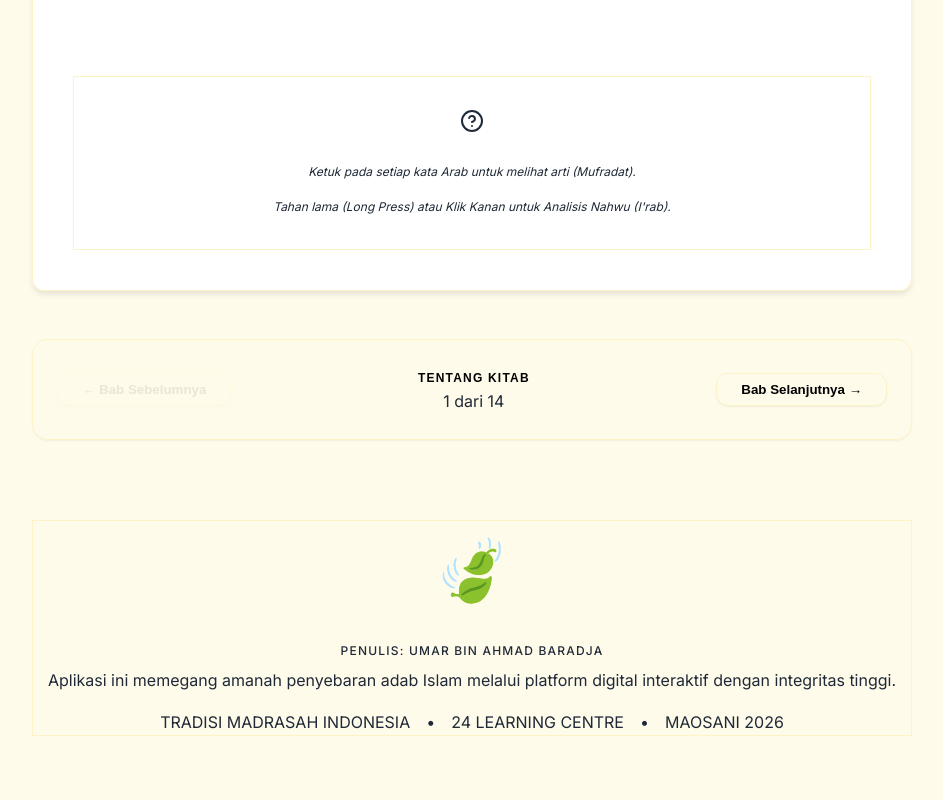
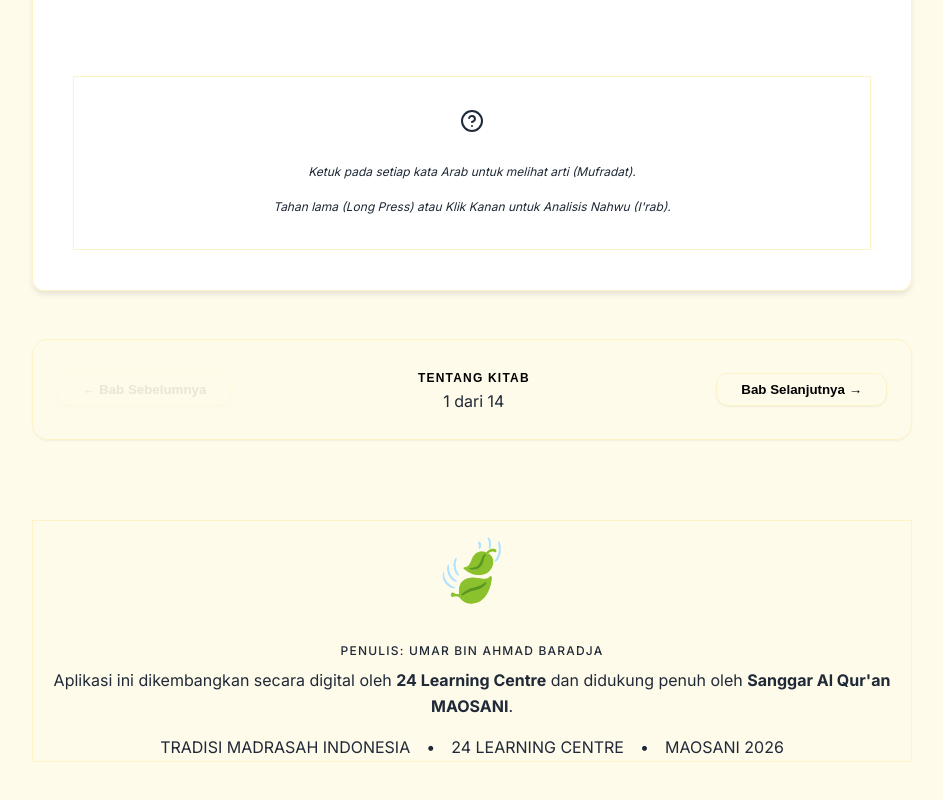
Before and after one commit to hafarna03aja-droid/Al-Akhlaq-Lil-Banin, a Next.js app: page / in a window 1280 px wide. Shown: the part 1036-1836 px from the top of the page, without its empty margins (328-1271 px from the left). Before the commit the page ends 1812 px from the top, so only its background shows below. Built offline with nearby package versions, Linux system fonts and the light colour scheme.

Commit message:
docs: update credits for 24 Learning Centre and Sanggar Al Qur'an MAOSANI

```diff
--- a/src/app/page.tsx
+++ b/src/app/page.tsx
@@ -87,7 +87,7 @@ export default function Home() {
           <footer className="mt-20 py-12 text-center border-t border-bg-sand opacity-40">
             <div className="text-6xl mb-6 opacity-20">🍃</div>
             <p className="text-xs font-medium text-text-slate tracking-widest uppercase mb-2">Penulis: Umar bin Ahmad Baradja</p>
-            <p className="text-[10px] max-w-xs mx-auto mb-4">Aplikasi ini memegang amanah penyebaran adab Islam melalui platform digital interaktif dengan integritas tinggi.</p>
+            <p className="text-[10px] max-w-xs mx-auto mb-4">Aplikasi ini dikembangkan secara digital oleh <strong>24 Learning Centre</strong> dan didukung penuh oleh <strong>Sanggar Al Qur'an MAOSANI</strong>.</p>
             <div className="flex items-center justify-center gap-4 text-[9px] uppercase tracking-tighter opacity-70">
               <span>Tradisi Madrasah Indonesia</span>
               <span>•</span>
--- a/src/components/Modals/AboutApp.tsx
+++ b/src/components/Modals/AboutApp.tsx
@@ -34,17 +34,27 @@ const AboutApp = ({ isOpen, onClose }: { isOpen: boolean, onClose: () => void })
           </section>
 
           <section className="space-y-4 border-t pt-8 border-bg-sand">
+            <div className="flex items-center gap-3 text-secondary-gold font-bold uppercase tracking-widest text-xs">
+              <ShieldCheck className="w-4 h-4" />
+              <span>Pengembang & Dukungan</span>
+            </div>
+            <p className="text-sm text-text-slate leading-relaxed m-0">
+              Aplikasi ini dikembangkan secara digital oleh <strong>24 Learning Centre</strong> dan didukung penuh oleh <strong>Sanggar Al Qur'an MAOSANI</strong> dalam upaya pelestarian literatur klasik Islam melalui media digital modern.
+            </p>
+          </section>
+
+          <section className="space-y-4 border-t pt-8 border-bg-sand">
             <div className="flex items-center gap-3 text-red-600 font-bold uppercase tracking-widest text-xs">
               <AlertTriangle className="w-4 h-4" />
               <span>Peringatan Hak Cipta (PENTING)</span>
             </div>
             <div className="bg-red-50 p-6 rounded-2xl border border-red-100 space-y-4">
-               <p className="text-sm font-bold text-red-800 m-0">
-                  "Pengarang dan ahli warisnya tidak ridha dunia-akhirat kepada siapapun yang merubah, menambah, atau membajak kitab ini tanpa izin tertulis dari Penerbit Ahmad Nabhan, Surabaya."
-               </p>
-               <p className="text-xs text-red-700 italic m-0 opacity-80">
-                  Aplikasi ini dikembangkan dengan niat ta'lim (belajar) dan menghormati integritas teks asli 100% sesuai cetakan fisik.
-               </p>
+              <p className="text-sm font-bold text-red-800 m-0">
+                "Pengarang dan ahli warisnya tidak ridha dunia-akhirat kepada siapapun yang merubah, menambah, atau membajak kitab ini tanpa izin."
+              </p>
+              <p className="text-xs text-red-700 italic m-0 opacity-80">
+                Aplikasi ini dikembangkan dengan niat ta'lim (belajar) dan menghormati integritas teks asli 100% sesuai cetakan fisik.
+              </p>
             </div>
           </section>
 
```
